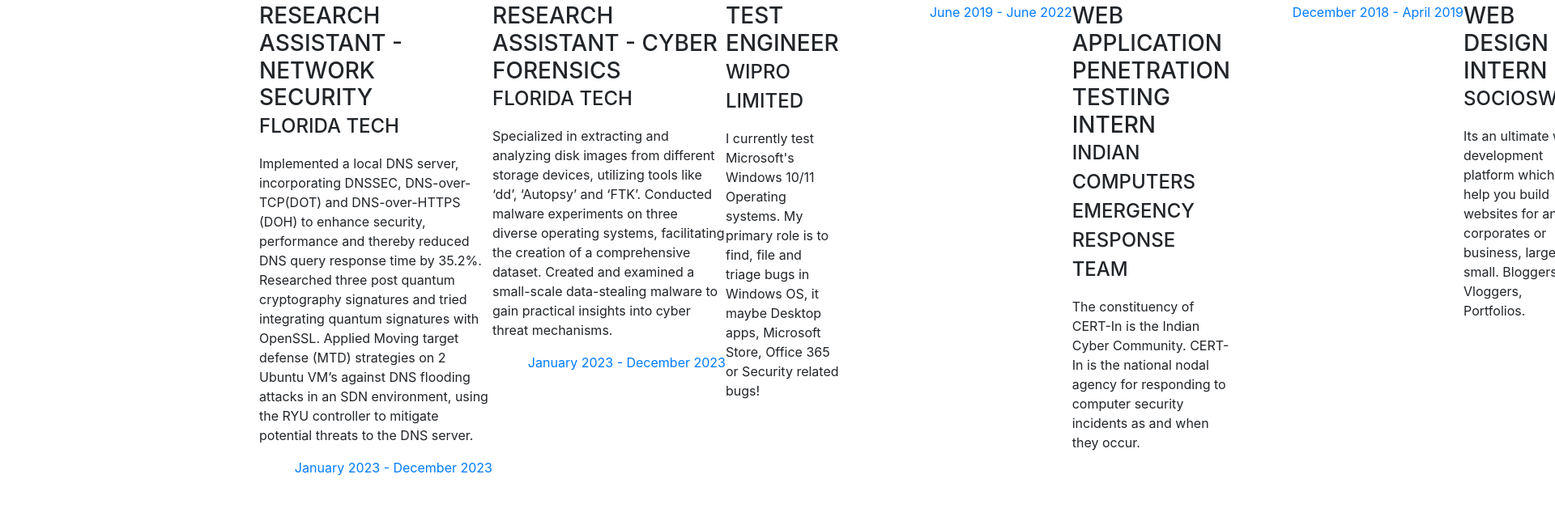
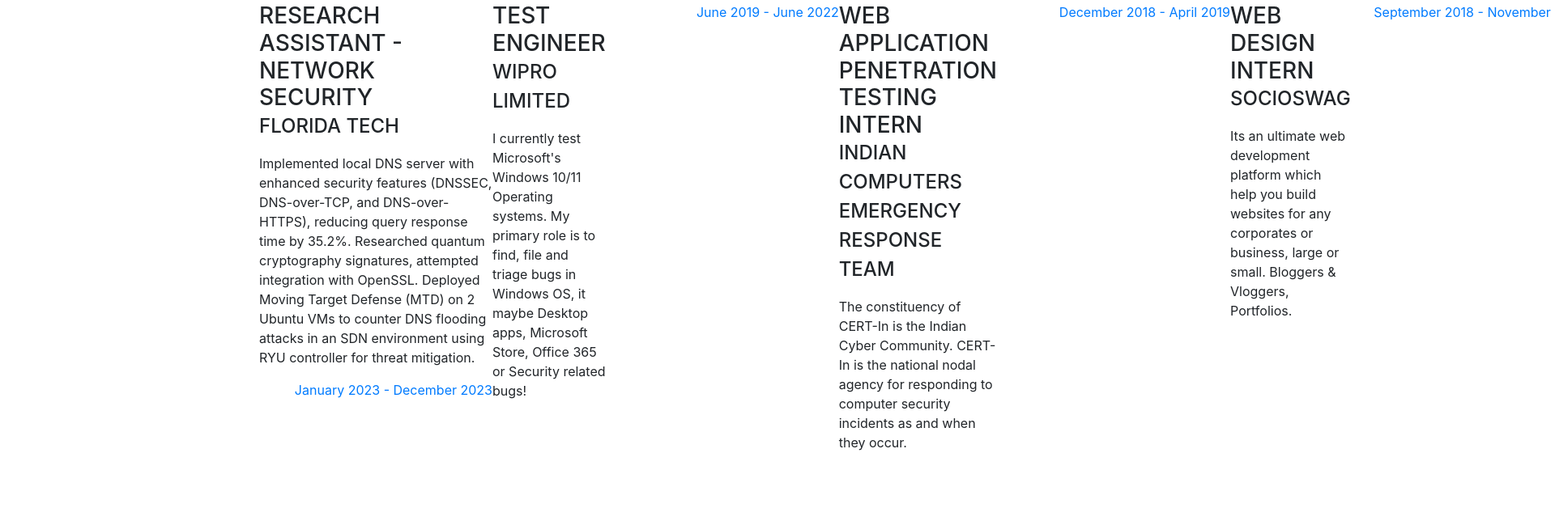
Before and after one commit to Rusheelraj/rusheelraj.github.io, a website with bundled scripts: page index.html in a window 1280 px wide. Shown: the part 932-1576 px from the top of the page at 81% size, 1920 px wide, since content can reach past the window. Built offline with nearby package versions, Linux system fonts and the light colour scheme; a web font is replaced by a local one.

Commit message:
Update index.html

```diff
--- a/index.html
+++ b/index.html
@@ -102,17 +102,7 @@
           <div class="resume-content">
             <h3 class="mb-0">Research Assistant - Network Security</h3>
             <div class="subheading mb-3">Florida Tech </div>
-            <p> Implemented a local DNS server, incorporating DNSSEC, DNS-over-TCP(DOT) and DNS-over-HTTPS (DOH) to enhance security, performance and thereby reduced DNS query response time by 35.2%. Researched three post quantum cryptography signatures and tried integrating quantum signatures with OpenSSL. Applied Moving target defense (MTD) strategies on 2 Ubuntu VM’s against DNS flooding attacks in an SDN environment, using the RYU controller to mitigate potential threats to the DNS server. </p>
-          <div class="resume-date text-md-right">
-            <span class="text-primary">January 2023 - December 2023 </span>
-          </div>
-        </div>
-
-          <div class="resume-item d-flex flex-column flex-md-row justify-content-between mb-5">
-          <div class="resume-content">
-            <h3 class="mb-0">Research Assistant - Cyber Forensics</h3>
-            <div class="subheading mb-3">Florida Tech </div>
-            <p> Specialized in extracting and analyzing disk images from different storage devices, utilizing tools like ‘dd’, ‘Autopsy’ and ‘FTK’. Conducted malware experiments on three diverse operating systems, facilitating the creation of a comprehensive dataset. Created and examined a small-scale data-stealing malware to gain practical insights into cyber threat mechanisms. </p>
+            <p>Implemented local DNS server with enhanced security features (DNSSEC, DNS-over-TCP, and DNS-over-HTTPS), reducing query response time by 35.2%. Researched quantum cryptography signatures, attempted integration with OpenSSL. Deployed Moving Target Defense (MTD) on 2 Ubuntu VMs to counter DNS flooding attacks in an SDN environment using RYU controller for threat mitigation.</p>
           <div class="resume-date text-md-right">
             <span class="text-primary">January 2023 - December 2023 </span>
           </div>
```
